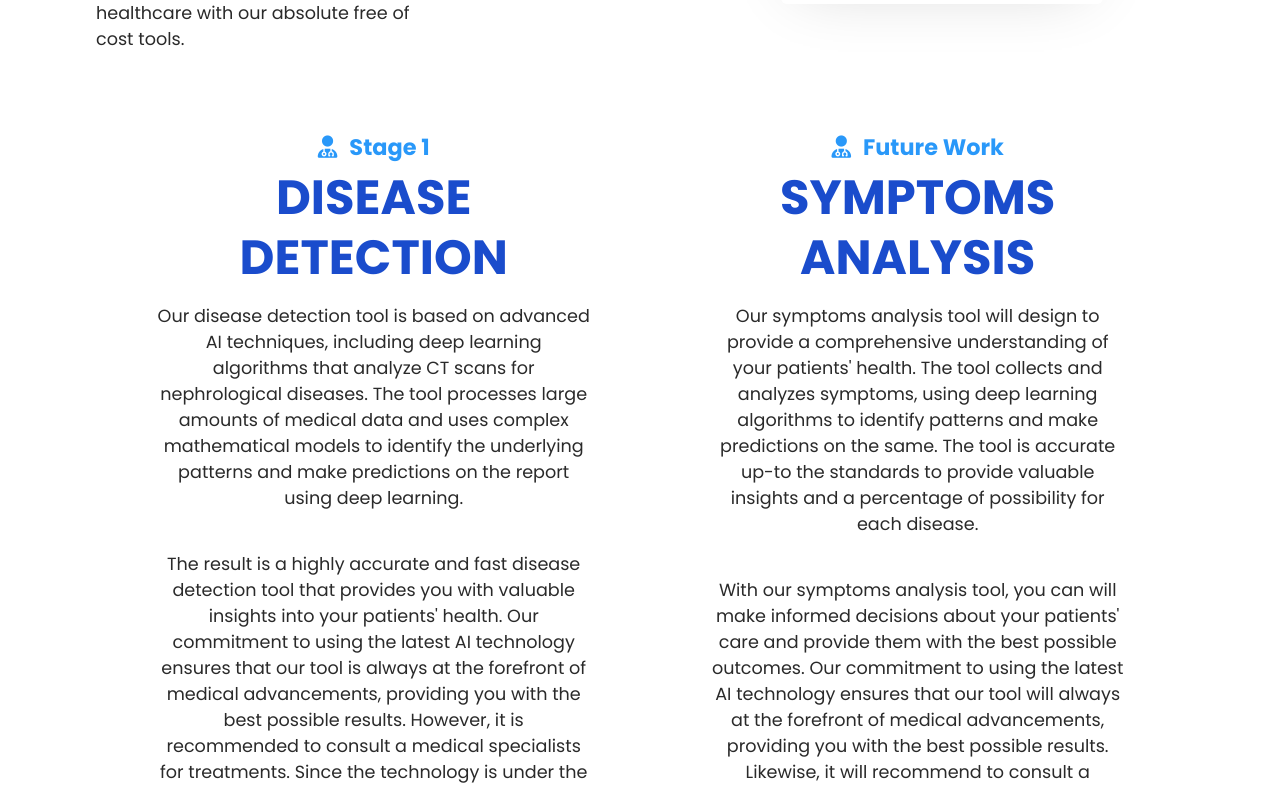
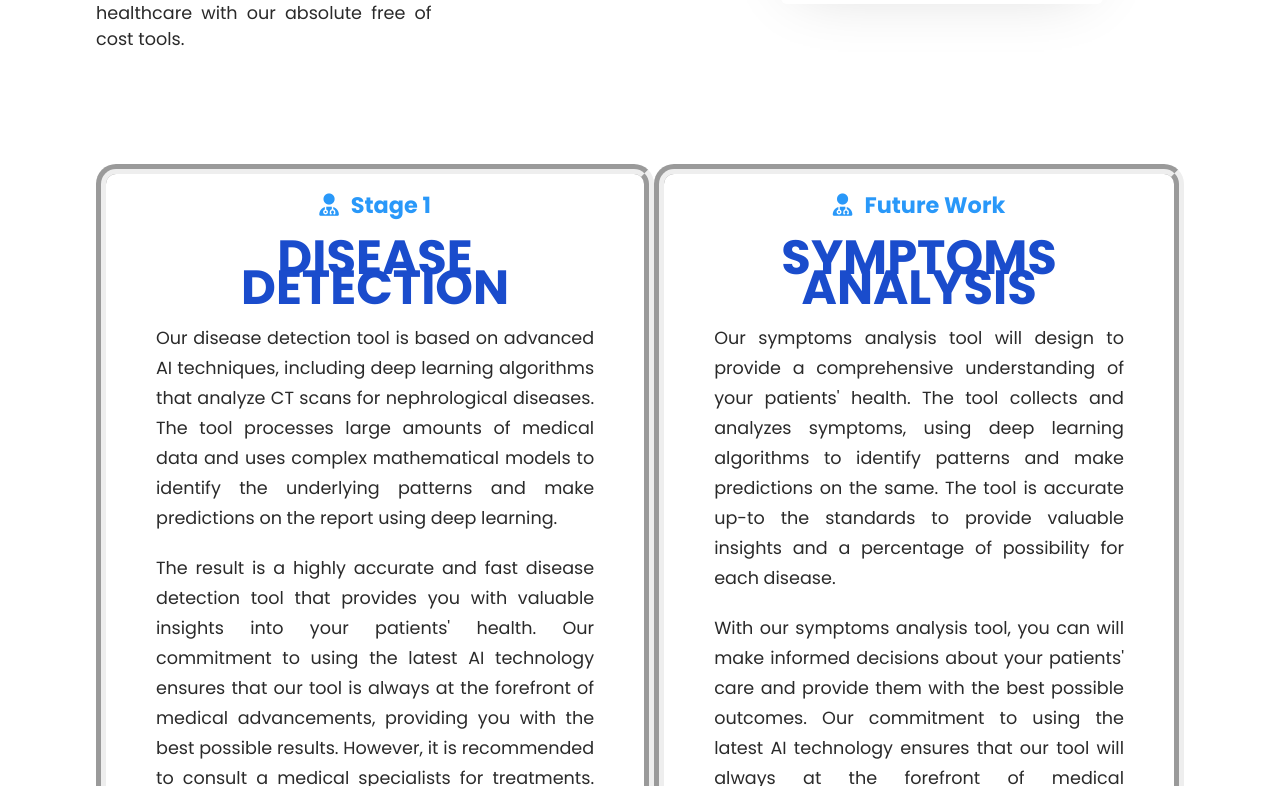
Before and after one commit to Team-Captivators/Nephro-Disease-Detection, a React (Create React App) app: page / in a window 1280 px wide. Shown: the part 2494-3280 px from the top of the page. Built offline with nearby package versions, Linux system fonts and the light colour scheme.

Commit message:
Update UI

```diff
--- a/src/components/Content.css
+++ b/src/components/Content.css
@@ -15,6 +15,7 @@
     align-items: center;
     justify-content: space-between;
     margin-top: 3.5rem;
+
 }
 
 .first-des-reverse{
@@ -29,6 +30,7 @@
     width: 75%;
     text-align: start;
     font-size: 1.1rem;
+    text-align: justify;
 }
 
 .des-text h2{
--- a/src/components/Stage.css
+++ b/src/components/Stage.css
@@ -1,36 +1,76 @@
 .stage{
     margin: 4rem 6rem;
-    color: #2a2a2a;
+    /* color: #2a2a2a; */
+    /* font-size: 3rem; */
 }
 
-.stage h1{
+/* .stage h1{
     font-size: 3rem;
     color: #1a4ccc;
     line-height: 60px;
     text-align: center;
-}
+    display: flex;
+    justify-content: space-between;
+} */
 
-.stage p{
+/* .stage p{
     font-size: 1.1rem;
     text-align: center;
     padding-top: 15px;
     margin-bottom: 25px;
+} */
+
+.text-box{
+    display: flex;
+    justify-content: space-between;
+    font-size: 1.3rem;
+
 }
 
-.stagecard{
+.left-text{
     margin-top: 3rem;
-    display: flex;
+    color: #1a4ccc;
+    line-height: 30px;
+    text-align: center;
+    /* padding-top: 10px; */
+}
+
+.right-text{
+    color: #1a4ccc;
+    line-height: 30px;
+    text-align: center;
+    margin-top: 3rem;
+    /* padding-top: 10px; */
 }
 
 .card{
-    padding:0px 60px;
+    padding:0px 50px;
+    border-style:groove;
+    border-radius: 20px;
+    border-width: 10px;
 }
 
 .card h4{
     font-size: 1.4rem;
-    padding: .9rem 0 .2rem 0;
+    /* padding: .9rem 0 .2rem 0; */
     color: #2998f9;
     text-align: center;
+}
+
+.card h1{
+    font-size: 3rem;
+    /* padding: .9rem 0 .2rem 0; */
+    padding-top: 10px;
+    color: #1a4ccc;
+    text-align: center;
+}
+
+.card p{
+    color: #2a2a2a;
+    padding-top: 20px;
+    text-align: justify;
+    font-size: 1.1rem;
+    /* padding-top: 15px; */
 }
 
 .card i{
@@ -60,10 +100,10 @@
         flex-direction: column;
     }
 
-    .card{
+    /* .card{
         width: 100%;
         margin-bottom: 1.5rem;
-    }
+    } */
 
     .stagecardtwo{
         flex-direction: column;
--- a/src/components/Stage.js
+++ b/src/components/Stage.js
@@ -4,7 +4,8 @@ import StageData from "./StageData";
 function Stage(){
     return(
         <div className="stage">
-            <div className="stagecard">
+            <div className="text-box">
+                <div className="left-text">
                     <StageData
                         icon="fa-solid fa-user-doctor"
                         mainheading="Stage 1"
@@ -12,6 +13,8 @@ function Stage(){
                         text1="Our disease detection tool is based on advanced AI techniques, including deep learning algorithms that analyze CT scans for nephrological diseases. The tool processes large amounts of medical data and uses complex mathematical models to identify the underlying patterns and make predictions on the report using deep learning."
                         text2="The result is a highly accurate and fast disease detection tool that provides you with valuable insights into your patients' health. Our commitment to using the latest AI technology ensures that our tool is always at the forefront of medical advancements, providing you with the best possible results. However, it is recommended to consult a medical specialists for treatments. Since the technology is under the research stage, there may be circumstances of innacurate results."
                     />
+                </div>
+                <div className="right-text">
                     <StageData
                         icon="fa-solid fa-user-doctor"
                         mainheading="Future Work"
@@ -19,6 +22,7 @@ function Stage(){
                         text1="Our symptoms analysis tool will design to provide a comprehensive understanding of your patients' health. The tool collects and analyzes symptoms, using deep learning algorithms to identify patterns and make predictions on the same. The tool is accurate up-to the standards to provide valuable insights and a percentage of possibility for each disease."
                         text2="With our symptoms analysis tool, you can will make informed decisions about your patients' care and provide them with the best possible outcomes. Our commitment to using the latest AI technology ensures that our tool will always at the forefront of medical advancements, providing you with the best possible results. Likewise, it will recommend to consult a medical specialist with the report and it will recommend not to take decisions for yourself."
                     />
+                </div>
             </div>
             <div className="stagecardtwo">
                 <div className="col1">
--- a/src/components/StageData.js
+++ b/src/components/StageData.js
@@ -2,6 +2,12 @@ import "./Stage.css";
 
 function StageData(props){
     return(
+        // <div className="card">
+        //     <h4><i className={props.icon}></i>{props.mainheading}</h4>
+        //     <h1>{props.heading}</h1>
+        //     <p>{props.text1}</p>
+        //     <p>{props.text2}</p>
+        // </div>
         <div className="card">
             <h4><i className={props.icon}></i>{props.mainheading}</h4>
             <h1>{props.heading}</h1>
```
Lines whose indentation alone changed are shown as unchanged.
